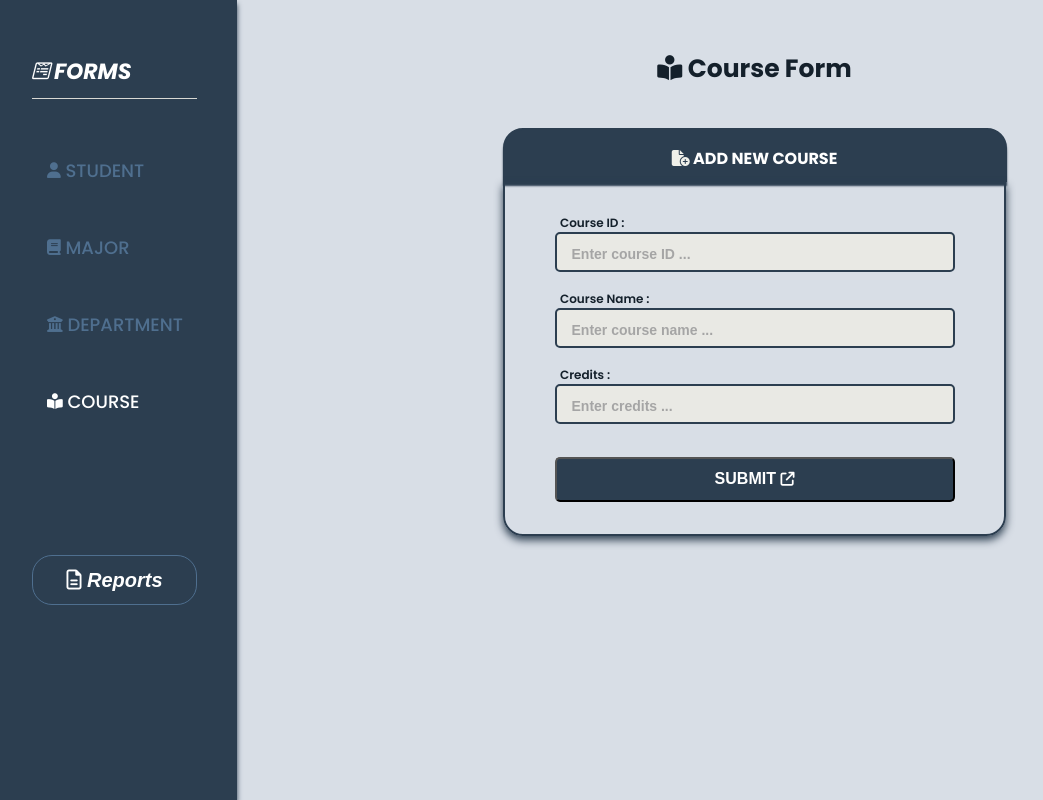
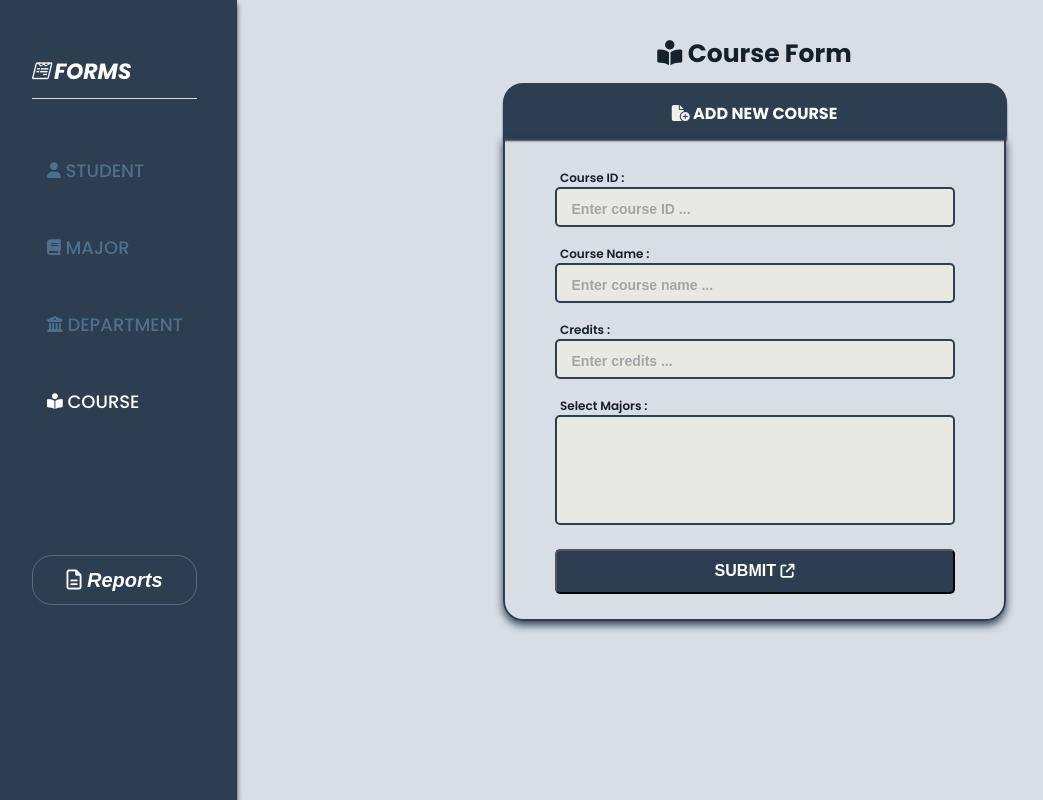
Before and after one commit to erckafrmns/CSE4_Database, a PHP site: page /course.php in a window 1280 px wide. Shown: the whole page, without its empty margins (8-1051 px from the left). Run offline with PHP 8.4, Linux system fonts and the light colour scheme; tables that the repository leaves empty or names only in its code hold one stand-in row (values such as "Sample post"); data that the repository does not hold is empty; some libraries are stand-ins or nearby versions.

Commit message:
Course Form associated with multiple majors

```diff
--- a/course.php
+++ b/course.php
@@ -5,6 +5,7 @@ if (isset($_POST["submit"])){
     $CourseID = $_POST["CourseID"];
     $CourseName = $_POST["CourseName"];
     $Credits = $_POST["Credits"];
+    $selectedMajors = isset($_POST["courseSelect-major"]) ? $_POST["courseSelect-major"] : [];
 
     $check_query = "SELECT * FROM course WHERE CourseID = '$CourseID'";
     $check_result = mysqli_query($conn, $check_query);
@@ -13,8 +14,23 @@ if (isset($_POST["submit"])){
     } else {
         $query = "INSERT INTO course VALUES ('$CourseID', '$CourseName', '$Credits')";
         mysqli_query($conn, $query);
+
+        // Insert selected majors into the junction table
+        foreach ($selectedMajors as $majorID) {
+            $courseMajorQuery = "INSERT INTO major_course_jnct (MajorID, CourseID) VALUES ('$majorID', '$CourseID')";
+            mysqli_query($conn, $courseMajorQuery);
+        }
+
         echo "<script> alert('$CourseName was Successfully Added!'); </script>";
     }
+}
+
+// Fetch all available majors from the database
+$majorQuery = "SELECT * FROM major";
+$majorResult = mysqli_query($conn, $majorQuery);
+$majorOptions = '';
+while ($row = mysqli_fetch_assoc($majorResult)) {
+    $majorOptions .= "<option value='{$row['MajorID']}'>{$row['MajorName']}</option>";
 }
 
 ?>
@@ -43,12 +59,12 @@ if (isset($_POST["submit"])){
     </nav>
 
     <div class="contentPanel">
-        <h1><i class="fa-solid fa-book-open-reader"></i>                         Course Form</h1>
+        <h1 class="courseH1"><i class="fa-solid fa-book-open-reader"></i>                         Course Form</h1>
 
         <div class="form-header">
             <h3><i class="fa-solid fa-file-circle-plus" style="color: #F0F0EA;"></i>                ADD NEW COURSE</h3>
         </div>
-        <div class="form-container">
+        <div class="courseForm-container">
             <form action="" method="post" autocomplete="off">
                 <div class="form-group">
                     <label for="CourseID">Course ID :</label>
@@ -62,10 +78,15 @@ if (isset($_POST["submit"])){
                     <label for="Credits">Credits :</label>
                     <input type="number" name="Credits" placeholder="Enter credits ..." required value="">
                 </div>
-                <button type="submit" class="submitBTN" name="submit">SUBMIT      <i class="fa-solid fa-arrow-up-right-from-square fa-sm"></i></button>
+                <div class="multiform-group">
+                    <label for="courseSelect-major">Select Majors :</label>
+                    <select id="courseSelect-major" name="courseSelect-major[]" class="courseSelect-major" multiple required>
+                        <?php echo $majorOptions; ?>
+                    </select>
+                </div>
+                <button type="submit" class="courseSubmit" name="submit">SUBMIT      <i class="fa-solid fa-arrow-up-right-from-square fa-sm"></i></button>
             </form>
         </div>
     </div>
-
 </body>
 </html>
--- a/css/style.css
+++ b/css/style.css
@@ -102,7 +102,7 @@ nav h2::after {
     color: #14202B;
 }
 
-.contentPanel h1{
+.defaultH1{
     padding: 25px 0 0 0;
     font-size: 25px;
     margin-bottom: 40px;
@@ -131,7 +131,6 @@ nav h2::after {
     height: 350px;
     box-shadow: 0 4px 8px #2C3E50;
 }
-
 
 form{
     margin-top: 30px;
@@ -212,6 +211,64 @@ input::-webkit-input-placeholder{
     transform: scale(0.98);
 }
 
+/* COURSE MULTIPLE SELECT*/
+.courseH1{
+    padding: 10px 0 0 0;
+    margin-bottom: 10px;
+    font-size: 25px;
+}
+
+.courseForm-container {
+    display: inline-block;
+    border: 2px solid #2C3E50;
+    border-radius: 0 0 20px 20px;
+    width: 499px;
+    height: 480px;
+    box-shadow: 0 4px 8px #2C3E50;
+}
+
+.multiform-group {
+    margin-bottom: 18px;
+}
+
+.multiform-group label {
+    display: block;
+    margin-bottom: 0;
+    padding: 0 50px 0 55px;
+    text-align: left;
+    font-size: 12px;
+    font-weight: 600;
+    color: #14202B;
+}
+
+.multiform-group input,
+.multiform-group select {
+    width: 400px;
+    height: 110px;
+    box-sizing: border-box;
+    background-color: #e9e9e4;
+    font-size: 16px;
+    color: #14202B;
+    font-weight: 600;
+    border: 2px solid #2C3E50;
+    border-radius: 5px;
+    padding: 5px 15px 0 15px;
+}
+
+.courseSubmit {
+    grid-column: 1 / span 2;
+    justify-self: center;
+    width: 400PX;
+    height: 45px;
+    border-radius: 5px;
+    margin-top: 5px;
+    background-color: #2C3E50;
+    color: white;
+    font-size: 16px;
+    font-weight: 600;
+    cursor: pointer;
+    transition: all 0.3s ease;
+}
 
 /* REPORTS */
 .wrapper {
--- a/department.php
+++ b/department.php
@@ -43,7 +43,7 @@ if (isset($_POST["submit"])){
     </nav>
 
     <div class="contentPanel">
-        <h1><i class="fa-solid fa-building-columns"></i>                         Department Form</h1>
+        <h1 class="defaultH1"><i class="fa-solid fa-building-columns"></i>                         Department Form</h1>
 
         <div class="form-header">
             <h3><i class="fa-solid fa-file-circle-plus" style="color: #F0F0EA;"></i>                ADD NEW DEPARTMENT</h3>
--- a/major.php
+++ b/major.php
@@ -61,7 +61,7 @@ while ($row = mysqli_fetch_assoc($departmentResult)) {
     </nav>
 
     <div class="contentPanel">
-        <h1><i class="fa-solid fa-book"></i>                         Major Form</h1>
+        <h1 class="defaultH1"><i class="fa-solid fa-book"></i>                         Major Form</h1>
 
         <div class="form-header">
             <h3><i class="fa-solid fa-file-circle-plus" style="color: #F0F0EA;"></i>                ADD NEW MAJOR</h3>
```
